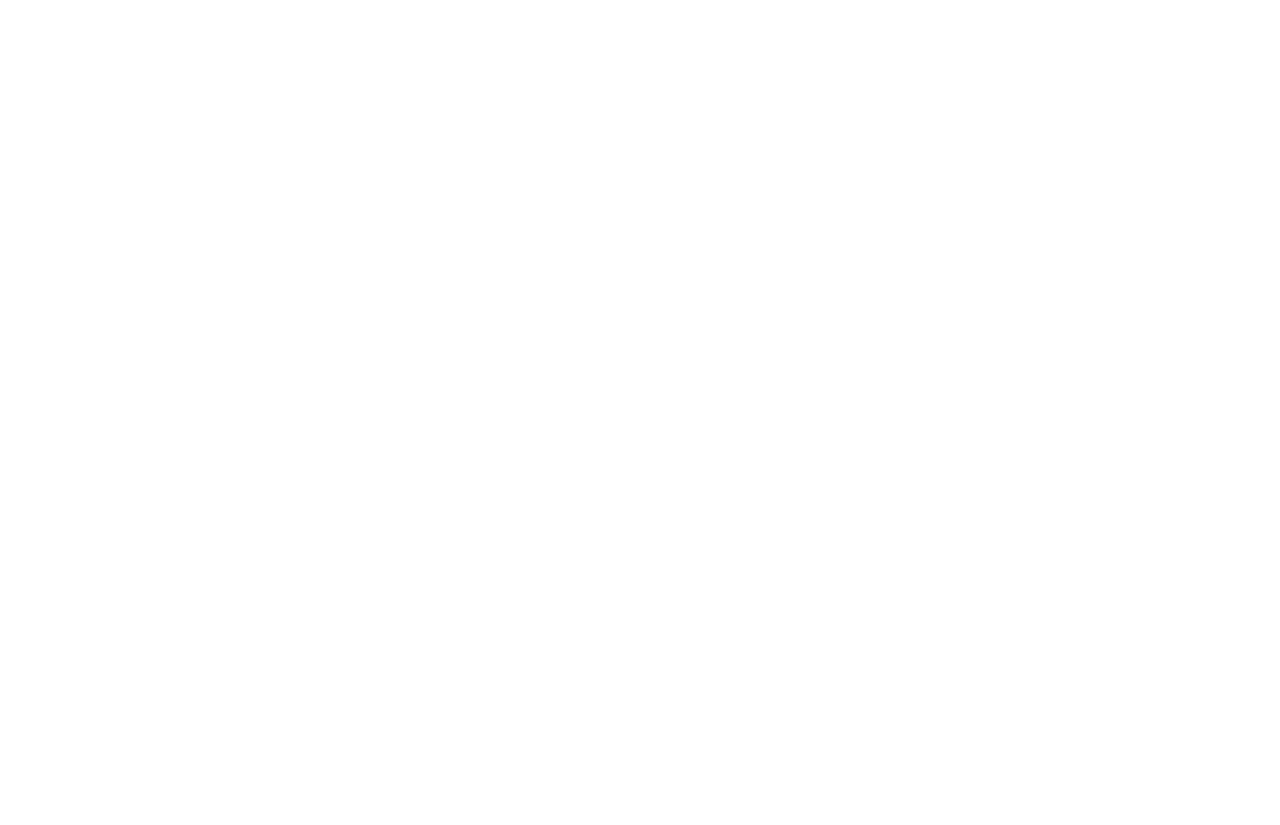
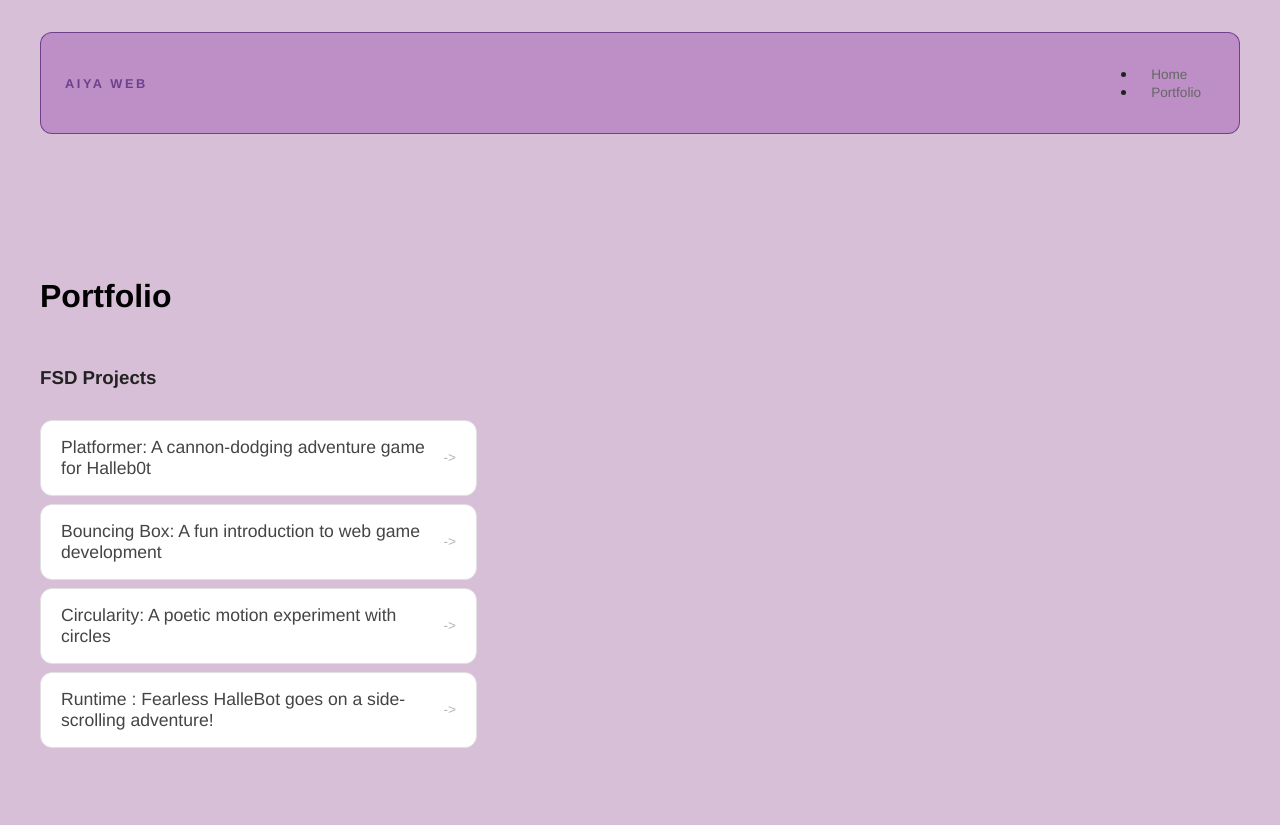
Before and after one commit to aiyannayoung/aiyannayoung.github.io, a plain HTML site: page portfolio.html in a window 1280 px wide. Before the commit the page ends 800 px from the top, so only its background shows below. Drawn offline with Linux system fonts and the light colour scheme.

Commit message:
add portfolio page to website

```diff
--- a/portfolio.html
+++ b/portfolio.html
@@ -0,0 +1,51 @@
+<!DOCTYPE html>
+<html>
+  <head>
+    <title>aiya web</title>
+    <link rel="stylesheet"
+     href="style.css" />
+  </head>
+
+  <body>
+    <!-- All content goes here -->
+    <div id="all-contents">
+      <nav>
+<h1>aiya web</h1>
+<ul id=""nav-ul>
+<li class="nav-li">
+  <a href="index.html">Home</a>
+</li>
+<li class="nav-li">
+  <a href="portfolio.html">Portfolio</a>
+</li>
+</ul>
+      </nav>
+
+      <main>
+ <div class="content">
+    <h1>Portfolio</h1>
+    <h3>FSD Projects</h3>
+    <ul id="portfolio">
+<li>
+  <a href="fsd-projects/platformer/">Platformer: A cannon-dodging adventure game for Halleb0t</a>
+</li>
+<li>
+  <a href="fsd-projects/bouncing-box/">Bouncing Box: A fun introduction to web game development</a>
+</li>
+<li>
+  <a href="fsd-projects/circularity/">Circularity: A poetic motion experiment with circles</a>
+</li>
+<li>
+ <a href="fsd-projects/runtime/">Runtime : Fearless HalleBot goes on a side-scrolling adventure!</a>
+</li>
+
+    </ul>
+
+    <!-- ASD Projects will go here -->
+
+  </div>
+
+      </main>
+    </div>
+  </body>
+</html>
--- a/style.css
+++ b/style.css
@@ -171,3 +171,55 @@
   background: #000;
   color: #fff;
 }
+/* Portfolio styles */
+.content h1 {
+  color: black;
+}
+
+#portfolio {
+  list-style: none;
+  margin: 0;
+  padding: 0;
+  width: 100%;
+  display: flex;
+  flex-direction: column;
+  gap: 8px;
+}
+
+#portfolio li {
+  border-radius: 12px;
+  overflow: hidden;
+}
+
+#portfolio a {
+  display: flex;
+  justify-content: space-between;
+  align-items: center;
+  text-decoration: none;
+  color: #444;
+  padding: 16px 20px;
+  font-size: 1.1rem;
+  font-weight: 500;
+  background: #fff;
+  border: 1px solid #e0e0e0;
+  border-radius: 12px;
+  transition: background 0.25s ease, color 0.25s ease, transform 0.25s ease;
+}
+
+#portfolio a:hover {
+  background: #000;
+  color: #fff;
+  transform: translateX(4px);
+}
+
+#portfolio a::after {
+  content: "->";
+  font-size: 0.85rem;
+  opacity: 0.4;
+  transition: opacity 0.25s ease;
+  white-space: nowrap;
+}
+
+#portfolio a:hover::after {
+  opacity: 1;
+}
```
Also changed, not shown: index.html (+1 -1 lines).
